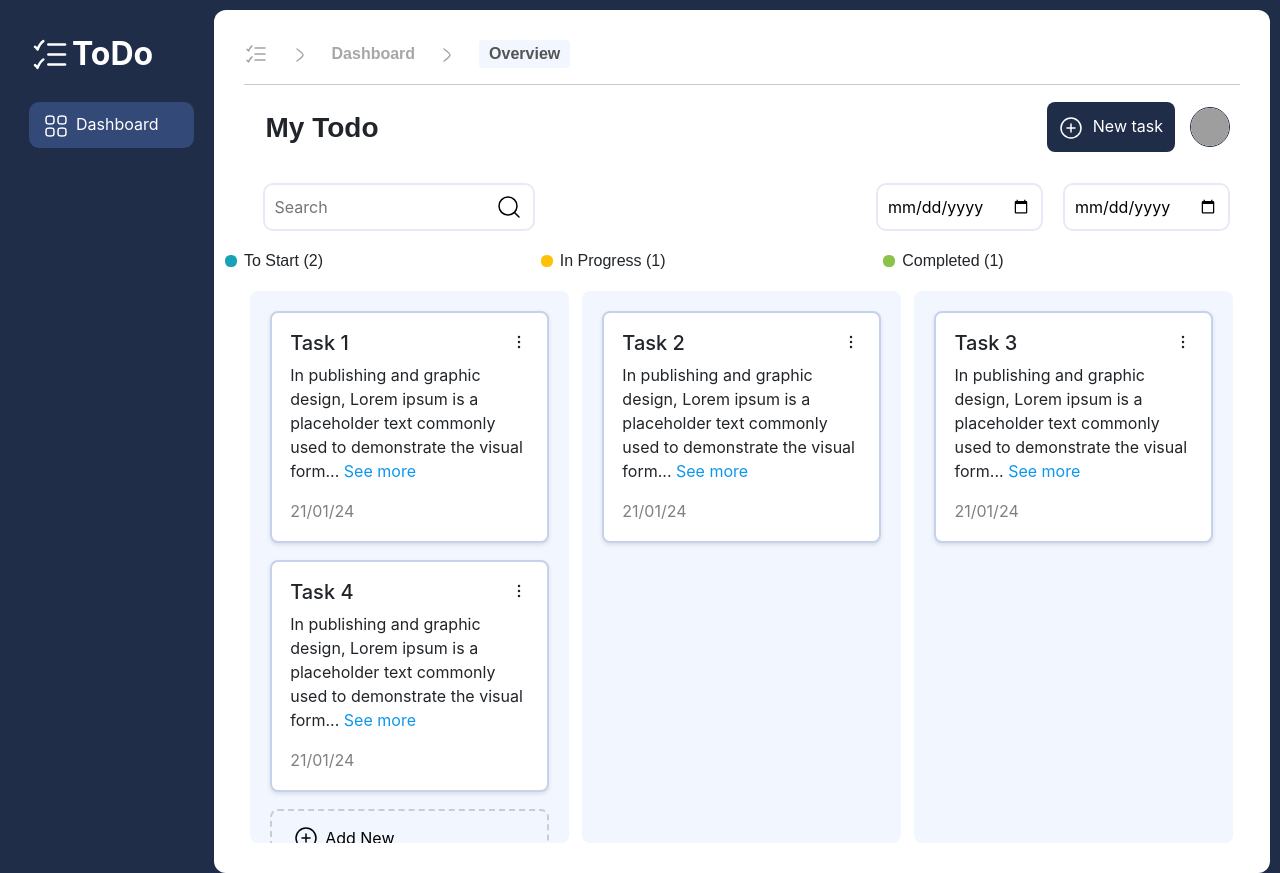
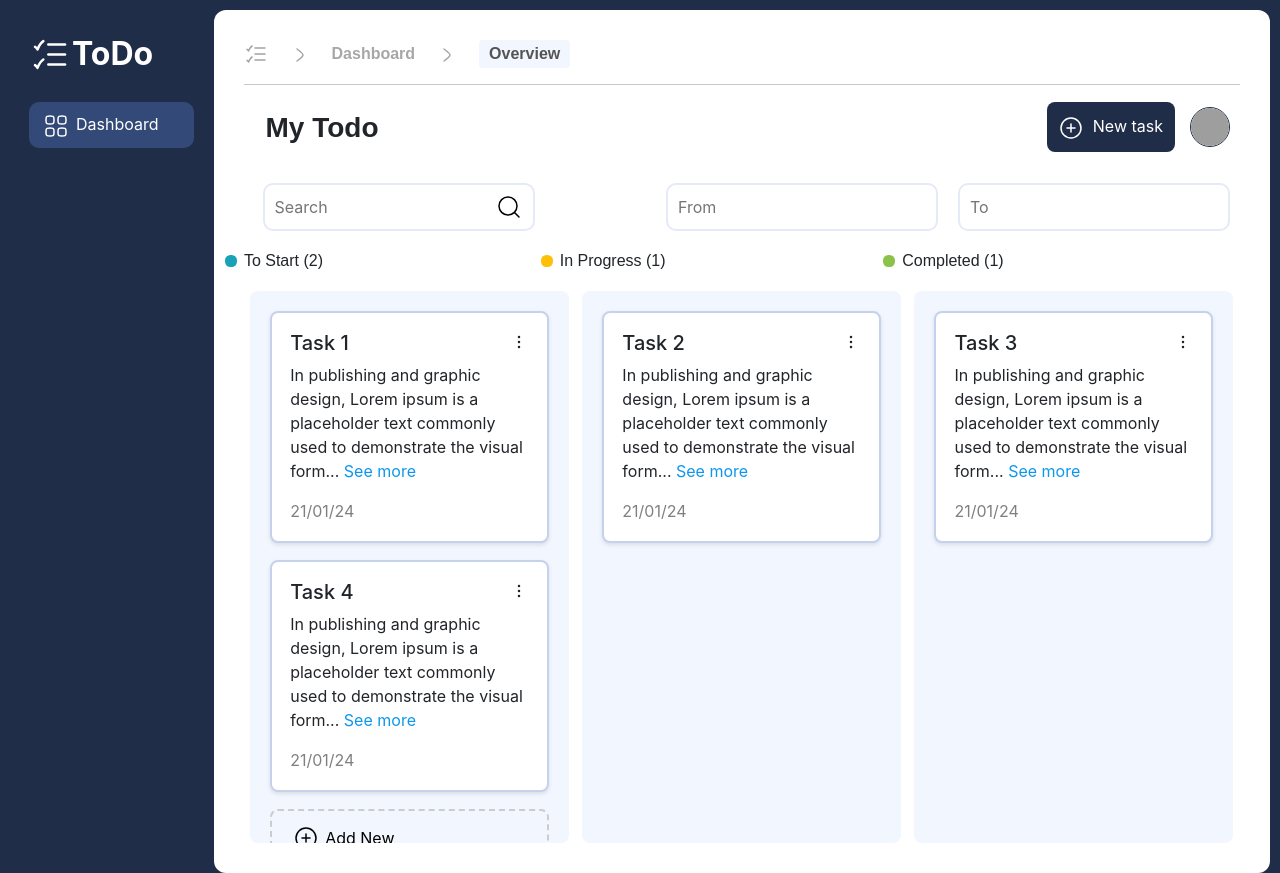
Before and after one commit to FSSA-Project/TIK-TIK-App, a React (Create React App) app: page /dashboard in a window 1280 px wide. Built offline with nearby package versions, Linux system fonts and the light colour scheme; grey boxes are pictures that could not be loaded.

Commit message:
feat: Added from and to in the date picker

```diff
--- a/src/components/Dashboard.jsx
+++ b/src/components/Dashboard.jsx
@@ -14,6 +14,7 @@ const initialTasks = [
 const Dashboard = () => {
 
   const [tasks, setTasks] = useState(initialTasks);
+  const [inputTypeDate, setInputTypeDate] = useState('text');
 
   const handleDrop = (taskId, newStatus) => {
     setTasks(tasks.map(task =>
@@ -57,8 +58,8 @@ const Dashboard = () => {
           </svg>
         </div>
         <div className="date-filter">
-          <input type="date" placeholder='From'/>
-          <input type="date" placeholder='To' />
+          <input placeholder={inputTypeDate === 'text' ? 'From' : ''} onFocus={() => setInputTypeDate('date')} type={inputTypeDate} />
+          <input placeholder={inputTypeDate === 'text' ? 'To' : ''} onFocus={() => setInputTypeDate('date')} type={inputTypeDate} />
         </div>
         </div>
 
--- a/src/styles/Dashboard.css
+++ b/src/styles/Dashboard.css
@@ -86,6 +86,16 @@
     border: 2px solid #e5eaf6;
     padding: 10px;
     border-radius: 10px;
+    /* width: 42%; */
+  }
+
+  .search input:hover, .date-filter input:hover {
+    border: 2px solid #e5eaf6;
+  }
+
+  .search input:focus, .date-filter input:focus {
+    border: 2px solid #e5eaf6;
+    outline: none;
   }
 
   .new-task-btn {
```
